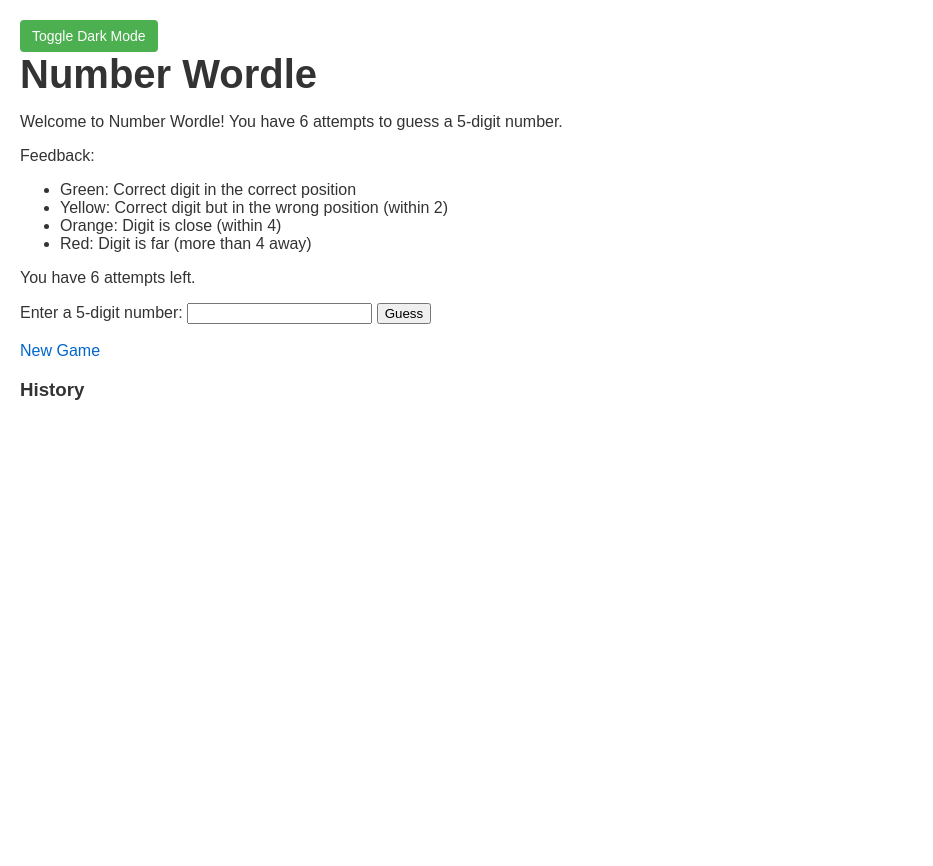
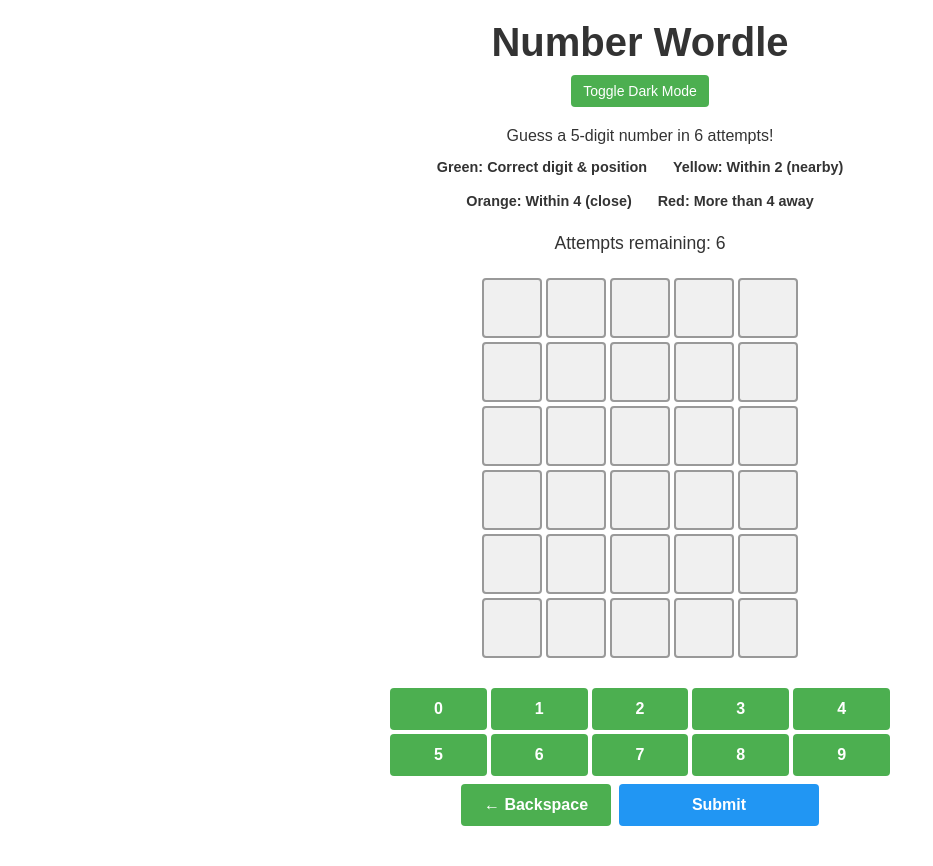
Before and after one commit to SoumyaRoy311000/Number-Wordle, a Flask app: page / in a window 1280 px wide. Shown: the whole page, without its empty margins (0-933 px from the left). Before the commit the page ends 400 px from the top, so only its background shows below. Run offline with Flask 3, Linux system fonts and the light colour scheme.

Commit message:
Revamp index.html layout and improve user interface
Refactor HTML structure and enhance game UI elements.

```diff
--- a/templates/index.html
+++ b/templates/index.html
@@ -7,53 +7,187 @@
     <link rel="stylesheet" href="{{ url_for('static', filename='style.css') }}">
 </head>
 <body>
-    <button id="theme-toggle">Toggle Dark Mode</button>
-    <h1>Number Wordle</h1>
-    <p>Welcome to Number Wordle! You have 6 attempts to guess a 5-digit number.</p>
-    <p>Feedback:</p>
-    <ul>
-        <li><span class="green">Green</span>: Correct digit in the correct position</li>
-        <li><span class="yellow">Yellow</span>: Correct digit but in the wrong position (within 2)</li>
-        <li><span class="orange">Orange</span>: Digit is close (within 4)</li>
-        <li><span class="red">Red</span>: Digit is far (more than 4 away)</li>
-    </ul>
+    <div class="container">
+        <header>
+            <h1>Number Wordle</h1>
+            <button id="theme-toggle">Toggle Dark Mode</button>
+        </header>
 
-    {% if won %}
-        <h2>Congratulations! You've guessed the number in {{ 6 - tries }} attempts.</h2>
-        <a href="{{ url_for('analyze') }}">Analyze Game</a>
-        <br><br>
-        <a href="{{ url_for('new_game') }}">New Game</a>
-    {% elif tries <= 0 %}
-        <h2>Game Over! The correct number was: {{ answer_str }}</h2>
-        <a href="{{ url_for('analyze') }}">Analyze Game</a>
-        <br><br>
-        <a href="{{ url_for('new_game') }}">New Game</a>
-    {% else %}
-        <p>You have {{ tries }} attempts left.</p>
-        <form action="{{ url_for('guess') }}" method="post">
-            <label for="guess">Enter a 5-digit number:</label>
-            <input type="text" id="guess" name="guess" maxlength="5" pattern="\d{5}" required>
-            <button type="submit">Guess</button>
-        </form>
-        <br>
-        <a href="{{ url_for('new_game') }}">New Game</a>
-    {% endif %}
+        <div class="info">
+            <p>Guess a 5-digit number in 6 attempts!</p>
+            <div class="feedback-legend">
+                <span class="legend-item green">Green: Correct digit & position</span>
+                <span class="legend-item yellow">Yellow: Within 2 (nearby)</span>
+                <span class="legend-item orange">Orange: Within 4 (close)</span>
+                <span class="legend-item red">Red: More than 4 away</span>
+            </div>
+        </div>
 
-    <h3>History</h3>
-    <ul>
-        {% for guess, fb in history %}
-            <li>
-                {% for i in range(5) %}
-                    <span class="{{ fb[i] }}">{{ guess[i] }}</span>
-                {% endfor %}
-            </li>
-        {% endfor %}
-    </ul>
+        <div id="game-status" class="game-status"></div>
+
+        <div class="game-container">
+            <div id="grid" class="grid"></div>
+        </div>
+
+        <div class="keyboard">
+            <div id="keyboard" class="keyboard-grid"></div>
+            <div class="keyboard-controls">
+                <button id="backspace-btn" class="control-btn">← Backspace</button>
+                <button id="submit-btn" class="control-btn submit-btn">Submit</button>
+            </div>
+        </div>
+
+        <div class="footer">
+            <a href="{{ url_for('analyze') }}" id="analyze-btn" style="display: none;">Analyze Game</a>
+            <a href="{{ url_for('new_game') }}" id="new-game-btn" style="display: none;">New Game</a>
+        </div>
+    </div>
+
     <script>
+        const ROWS = 6;
+        const COLS = 5;
+        let currentRow = 0;
+        let currentCol = 0;
+        let gameActive = true;
+        let gameWon = false;
+        let tiles = [];
+
+        // Initialize grid
+        function initializeGrid() {
+            const gridContainer = document.getElementById('grid');
+            gridContainer.innerHTML = '';
+            tiles = [];
+
+            for (let r = 0; r < ROWS; r++) {
+                const row = [];
+                for (let c = 0; c < COLS; c++) {
+                    const tile = document.createElement('div');
+                    tile.className = 'tile';
+                    tile.dataset.row = r;
+                    tile.dataset.col = c;
+                    gridContainer.appendChild(tile);
+                    row.push(tile);
+                }
+                tiles.push(row);
+            }
+        }
+
+        // Initialize keyboard
+        function initializeKeyboard() {
+            const keyboardContainer = document.getElementById('keyboard');
+            keyboardContainer.innerHTML = '';
+
+            for (let i = 0; i <= 9; i++) {
+                const btn = document.createElement('button');
+                btn.className = 'key-btn';
+                btn.textContent = i;
+                btn.addEventListener('click', () => handleKeyPress(i.toString()));
+                keyboardContainer.appendChild(btn);
+            }
+        }
+
+        // Handle key press (from keyboard or on-screen buttons)
+        function handleKeyPress(key) {
+            if (!gameActive) return;
+
+            if (key === 'Backspace' && currentCol > 0) {
+                currentCol--;
+                tiles[currentRow][currentCol].textContent = '';
+            } else if (key === 'Enter') {
+                submitGuess();
+            } else if (/^\d$/.test(key) && currentCol < COLS) {
+                tiles[currentRow][currentCol].textContent = key;
+                currentCol++;
+            }
+        }
+
+        // Submit current guess
+        async function submitGuess() {
+            if (currentCol < COLS) {
+                alert('Please enter all 5 digits!');
+                return;
+            }
+
+            const guess = Array.from(tiles[currentRow])
+                .map(tile => tile.textContent)
+                .join('');
+
+            try {
+                const response = await fetch('{{ url_for("api_guess") }}', {
+                    method: 'POST',
+                    headers: {
+                        'Content-Type': 'application/json',
+                    },
+                    body: JSON.stringify({ guess: guess })
+                });
+
+                const data = await response.json();
+
+                if (data.success) {
+                    colorTiles(currentRow, data.feedback);
+                    currentRow++;
+                    currentCol = 0;
+
+                    if (data.won) {
+                        gameActive = false;
+                        gameWon = true;
+                        document.getElementById('game-status').innerHTML =
+                            `<div class="win-message">🎉 You won in ${7 - data.remaining_tries} attempts!</div>`;
+                        document.getElementById('analyze-btn').style.display = 'inline-block';
+                        document.getElementById('new-game-btn').style.display = 'inline-block';
+                    } else if (data.remaining_tries <= 0) {
+                        gameActive = false;
+                        document.getElementById('game-status').innerHTML =
+                            `<div class="lose-message">Game Over! Better luck next time.</div>`;
+                        document.getElementById('new-game-btn').style.display = 'inline-block';
+                    } else {
+                        document.getElementById('game-status').textContent =
+                            `Attempts remaining: ${data.remaining_tries}`;
+                    }
+                } else {
+                    alert(data.message || 'Invalid guess');
+                }
+            } catch (error) {
+                console.error('Error:', error);
+                alert('An error occurred. Please try again.');
+            }
+        }
+
+        // Color tiles based on feedback
+        function colorTiles(row, feedback) {
+            for (let col = 0; col < COLS; col++) {
+                const tile = tiles[row][col];
+                tile.classList.add(`colored`);
+                tile.classList.add(feedback[col]);
+            }
+        }
+
+        // Event listeners for physical keyboard
+        document.addEventListener('keydown', (e) => {
+            if (!gameActive) return;
+            if (/^\d$/.test(e.key)) {
+                handleKeyPress(e.key);
+            } else if (e.key === 'Backspace') {
+                e.preventDefault();
+                handleKeyPress('Backspace');
+            } else if (e.key === 'Enter') {
+                e.preventDefault();
+                submitGuess();
+            }
+        });
+
+        // Backspace button
+        document.getElementById('backspace-btn').addEventListener('click', () => {
+            handleKeyPress('Backspace');
+        });
+
+        // Submit button
+        document.getElementById('submit-btn').addEventListener('click', submitGuess);
+
+        // Theme toggle
         const toggleButton = document.getElementById('theme-toggle');
         const body = document.body;
 
-        // Check for saved theme preference
         const currentTheme = localStorage.getItem('theme');
         if (currentTheme === 'dark') {
             body.classList.add('dark');
@@ -66,6 +200,13 @@
             localStorage.setItem('theme', isDark ? 'dark' : 'light');
             toggleButton.textContent = isDark ? 'Toggle Light Mode' : 'Toggle Dark Mode';
         });
+
+        // Initialize on page load
+        window.addEventListener('load', () => {
+            initializeGrid();
+            initializeKeyboard();
+            document.getElementById('game-status').textContent = `Attempts remaining: 6`;
+        });
     </script>
 </body>
 </html>
```
